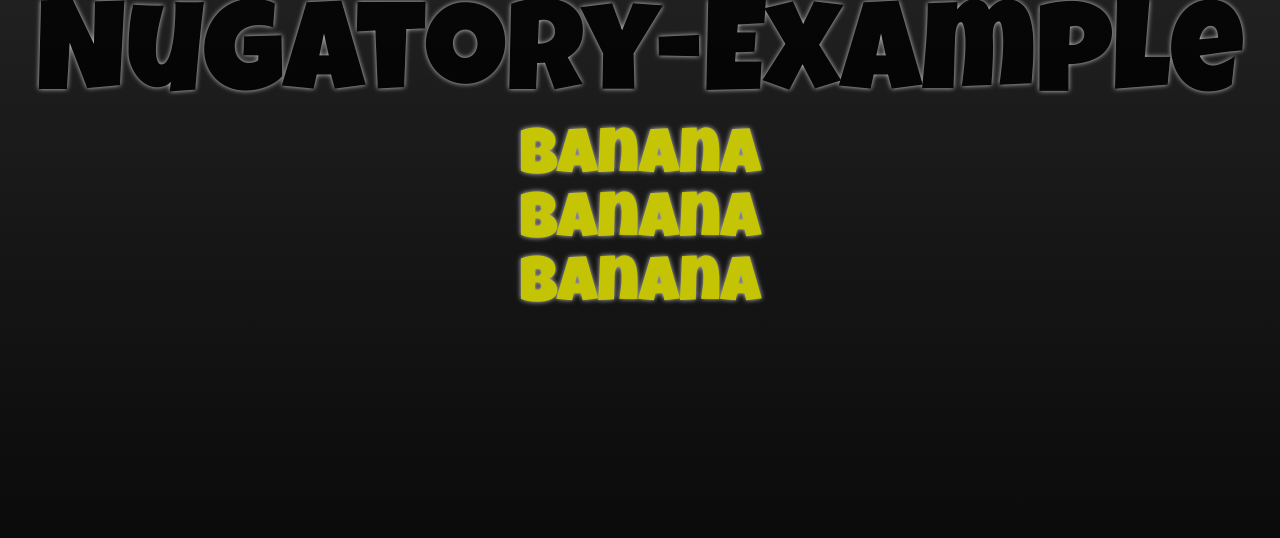
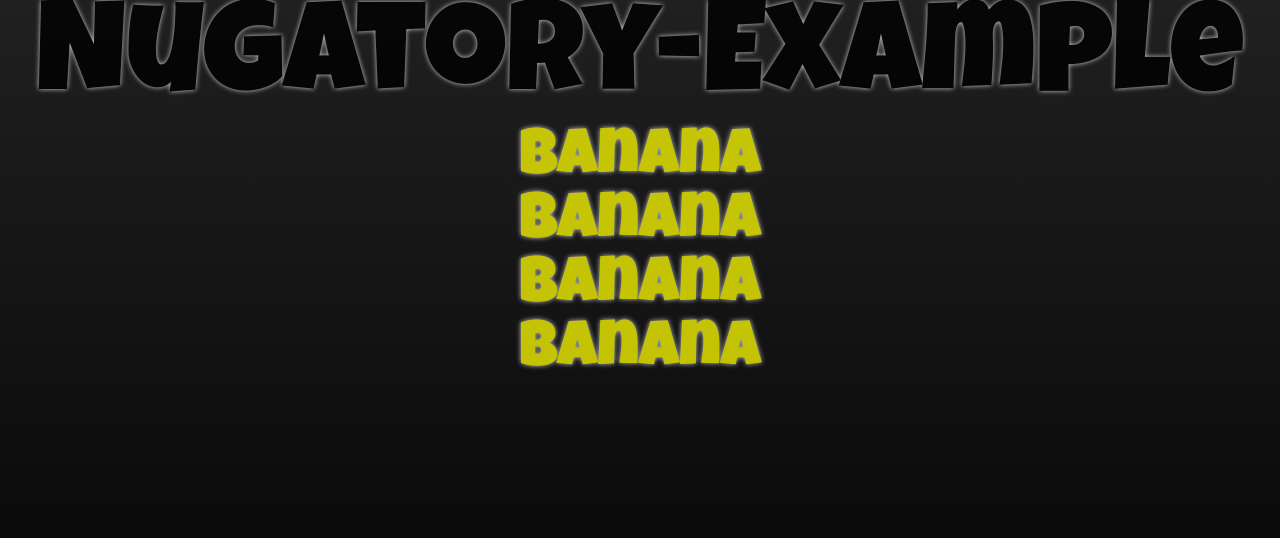
Before and after one commit to ScottWiniarski/AdvancedWebServices, a React (Create React App) app: page / in a window 1280 px wide. Shown: the top 538 px of the page. Built offline with nearby package versions, Linux system fonts and the light colour scheme.

Commit message:
2.02 additional

```diff
--- a/src/App.js
+++ b/src/App.js
@@ -8,6 +8,7 @@
       { id: 1, word: 'banana', color: 'yellow' },
       { id: 2, word: 'apple', color: 'red' },
       { id: 3, word: 'lime', color: 'green' },
+      { id: 4, word: 'watermelon', color: 'green' },
     ]
   }
   render() {
```
